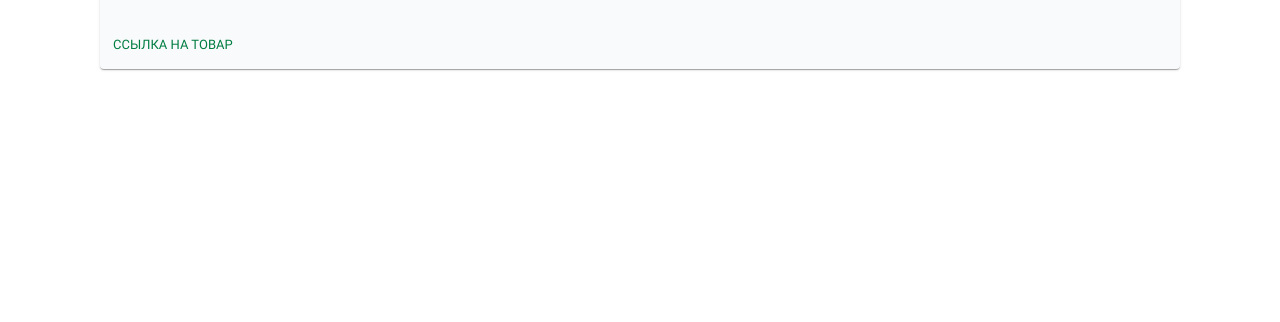
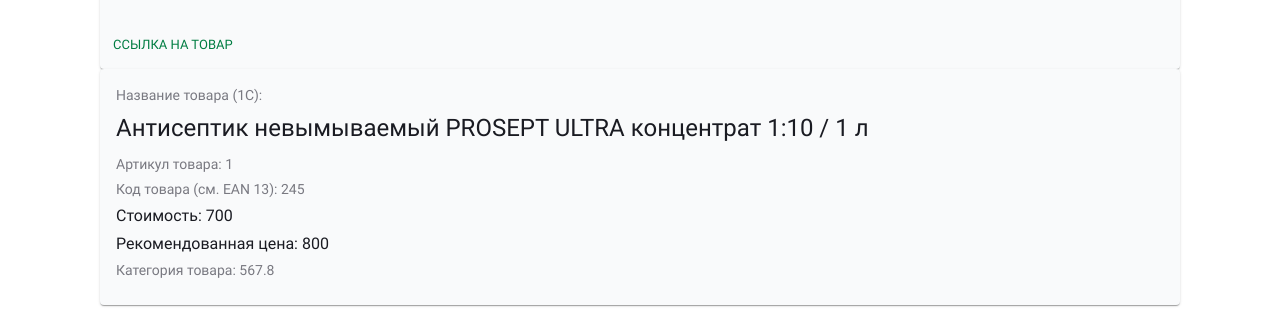
Before and after one commit to Prosept-marking/frontend, a React (Create React App) app: page /statistics in a window 1280 px wide. Shown: the part 492-814 px from the top of the page. Built offline with nearby package versions, Linux system fonts and the light colour scheme.

Commit message:
feat: add ProductCard

```diff
--- /dev/null
+++ b/src/components/ProductCard/index.tsx
@@ -0,0 +1,57 @@
+import Paper from '@mui/material/Paper';
+import { FC } from 'react';
+import { Box, CardContent, Typography } from '@mui/material';
+
+export const ProductCard: FC<{
+  article?: number;
+  ean_13?: number;
+  name_1c?: string;
+  cost?: number;
+  recommended_price?: number;
+  category_id?: number;
+}> = ({
+  article = 1,
+  ean_13 = 245,
+  name_1c = 'Антисептик невымываемый PROSEPT ULTRA концентрат 1:10 / 1 л',
+  cost = 700,
+  recommended_price = 800,
+  category_id = 567.8,
+}) => {
+  return (
+    <Paper>
+      <CardContent>
+        <Box display={'flex'} gap={1} flexDirection={'column'}>
+          <Box display={'flex'} flexDirection={'column'}>
+            {' '}
+            <Typography sx={{ fontSize: 14, mb: 1.5 }} color="text.secondary">
+              Название товара (1С):
+            </Typography>
+            <Typography sx={{ mb: 1.5 }} variant="h5" component="div">
+              {name_1c}
+            </Typography>
+          </Box>
+          <Typography sx={{ fontSize: 14 }} color="text.secondary">
+            Артикул товара: {article}
+          </Typography>
+          <Typography sx={{ fontSize: 14 }} color="text.secondary">
+            Код товара (см. EAN 13): {ean_13}
+          </Typography>
+          <Typography color="text.primary">Стоимость: {cost}</Typography>
+          <Typography color="text.primary">
+            Рекомендованная цена: {recommended_price}
+          </Typography>
+          <Typography sx={{ fontSize: 14 }} color="text.secondary">
+            Категория товара: {category_id}
+          </Typography>
+        </Box>
+      </CardContent>
+    </Paper>
+  );
+};
+
+// артикул товара (article)
+// код товара (ean_13)
+// название товара (name_1c)
+// стоимость (cost)
+// рекомендованная цена (recommended_price)
+// категория товара (category_id)
--- a/src/pages/Statistics/index.tsx
+++ b/src/pages/Statistics/index.tsx
@@ -1,5 +1,11 @@
 import { DilerCard } from '../../components/DilerCard/index';
+import { ProductCard } from '../../components/ProductCard';
 
 export default function Statistics() {
-  return <DilerCard />;
+  return (
+    <>
+      <DilerCard />
+      <ProductCard />
+    </>
+  );
 }
```
